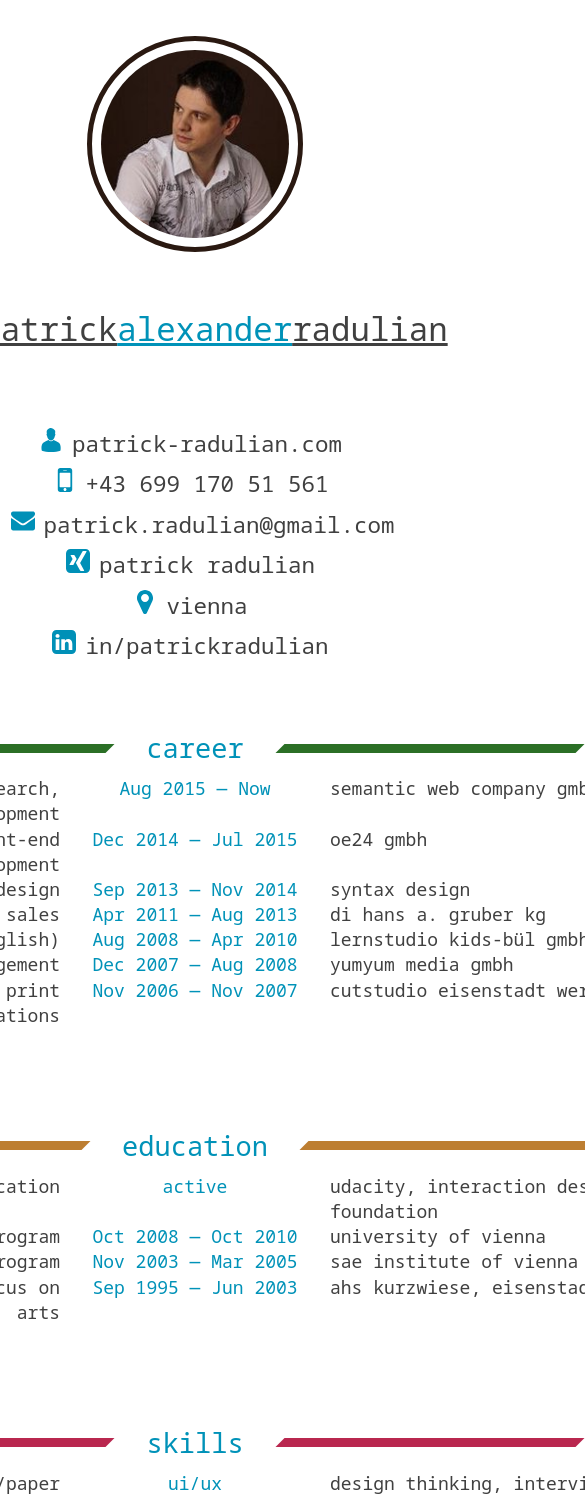
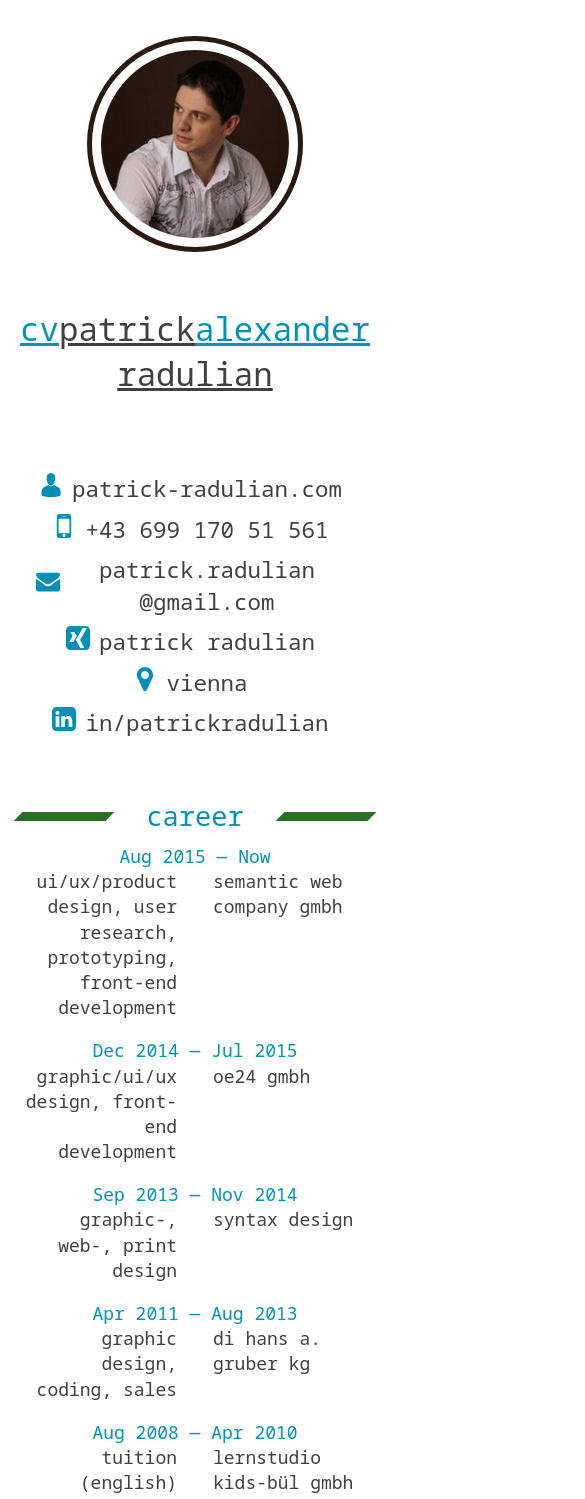
Before and after one commit to patrick-radulian/cv, a Next.js app: page / in a window 390 px wide. Shown: the top 1499 px of the page, 585 px wide, since content can reach past the window. Built offline with nearby package versions, Linux system fonts and the light colour scheme.

Commit message:
Fix layout for mobile displays

```diff
--- a/components/HeaderEntry/HeaderEntry.module.css
+++ b/components/HeaderEntry/HeaderEntry.module.css
@@ -11,5 +11,9 @@
 }
 
 .headerEntryText {
+    display: flex;
+    flex-wrap: wrap;
+    justify-content: center;
+    align-content: center;
     margin: 0 0.5rem;
 }
--- a/components/HeaderEntry/HeaderEntry.tsx
+++ b/components/HeaderEntry/HeaderEntry.tsx
@@ -1,10 +1,11 @@
 import Image from "next/image"
+import { ReactChild } from "react"
 import styles from "./HeaderEntry.module.css"
 
 interface IProps {
     imageFileName: string
     imageAltText: string
-    text: string
+    text: string | ReactChild
     link?: string
 }
 
--- a/components/Section/Section.module.css
+++ b/components/Section/Section.module.css
@@ -5,6 +5,10 @@
 }
 
 .sectionEntries {
-    display: grid;
-    grid-template-columns: minmax(0, 1fr) minmax(400px, 1fr) minmax(25ch, max-content) minmax(400px, 1fr) minmax(0, 1fr);
+    display: flex;
+    flex-direction: column;
 }
+
+@media (max-aspect-ratio: 1/1) {
+
+}
--- a/components/SectionEntry/SectionEntry.module.css
+++ b/components/SectionEntry/SectionEntry.module.css
@@ -1,19 +1,49 @@
 .sectionEntry {
-    align-items: flex-start;
-    display: flex;
-    line-height: 1.7;
+    display: grid;
+    grid-template-rows: minmax(0, max-content) 1fr;
+    grid-template-columns: 1fr minmax(13ch, max-content) minmax(13ch, max-content) 1fr;
+    justify-content: center;
 }
 
 .sectionEntry_left {
     text-align: end;
+    grid-row: 1/2;
+    grid-column: 1/2;
 }
 
 .sectionEntry_center {
     color: var(--secondary);
     text-align: center;
     white-space: nowrap;
+    grid-row: 1/2;
+    grid-column: 2/4;
 }
 
 .sectionEntry_right {
     text-align: start;
+    grid-row: 1/2;
+    grid-column: 4/5;
 }
+
+@media (max-aspect-ratio: 1/1) {
+    .sectionEntry {
+        margin: 0 0 1rem;
+    }
+
+    .sectionEntry_left {
+        grid-row: 2/3;
+        grid-column: 1/3;
+        padding: 0 1rem;
+    }
+
+    .sectionEntry_center {
+        grid-row: 1/2;
+        grid-column: 2/4;
+    }
+
+    .sectionEntry_right {
+        grid-row: 2/3;
+        grid-column: 3/5;
+        padding: 0 1rem;
+    }
+}
--- a/components/SectionEntry/SectionEntry.tsx
+++ b/components/SectionEntry/SectionEntry.tsx
@@ -8,12 +8,10 @@ interface IProps {
 
 export default function SectionEntry(props: IProps) {
     return (
-        <>
-            <div></div>
+        <div className={styles.sectionEntry}>
             <div className={styles.sectionEntry_left}>{props.left}</div>
             <div className={styles.sectionEntry_center}>{props.center}</div>
             <div className={styles.sectionEntry_right}>{props.right}</div>
-            <div></div>
-        </>
+        </div>
     )
 }
--- a/components/header/header.module.css
+++ b/components/header/header.module.css
@@ -22,6 +22,9 @@
 }
 
 .name {
+    display: flex;
+    justify-content: center;
+    flex-wrap: wrap;
     font-size: 1.8rem;
     margin: 1rem 0 4rem;
 }
--- a/components/header/header.tsx
+++ b/components/header/header.tsx
@@ -21,7 +21,7 @@ export default function Header() {
             <div className={styles.headerEntries}>
                 <HeaderEntry imageFileName="person.svg" imageAltText="Person" text="patrick-radulian.com" link="https://patrick-radulian.com"/>
                 <HeaderEntry imageFileName="phone.svg" imageAltText="Phone" text="+43 699 170 51 561" link="tel:+43-699-170-51-561"/>
-                <HeaderEntry imageFileName="envelope.svg" imageAltText="Envelope" text="patrick.radulian@gmail.com" link="mailto:patrick.radulian@gmail.com"/>
+                <HeaderEntry imageFileName="envelope.svg" imageAltText="Envelope" text={<><span>patrick.radulian</span><span>@gmail.com</span></>} link="mailto:patrick.radulian@gmail.com"/>
             </div>
 
             <div className={styles.headerEntries}>
--- a/components/main/main.module.css
+++ b/components/main/main.module.css
@@ -1,4 +1,3 @@
 .sections {
-    display: grid;
-    justify-content: center;
+
 }
```
